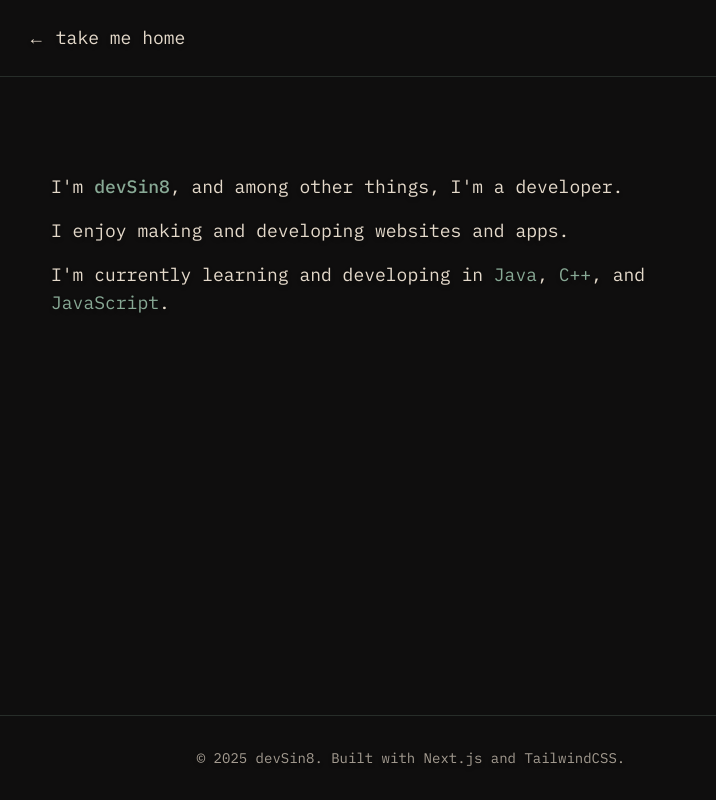
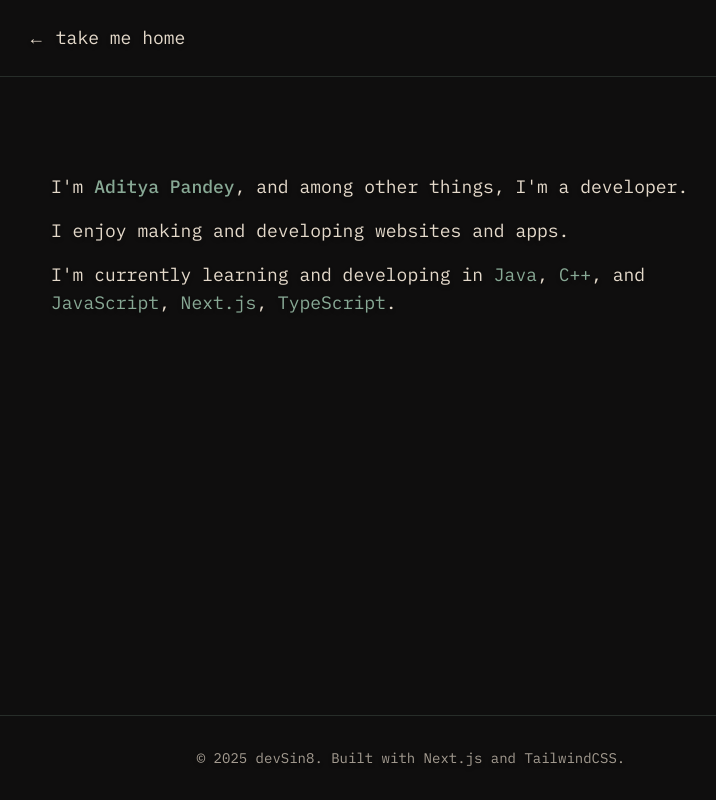
Before and after one commit to devSin8/PortfolioWebsite, a Next.js app: page / in a window 1280 px wide. Shown: the whole page, without its empty margins (229-945 px from the left). Built offline with nearby package versions, Linux system fonts and the light colour scheme.

Commit message:
minor changes

```diff
--- a/app/HomeContent.tsx
+++ b/app/HomeContent.tsx
@@ -24,13 +24,13 @@ export default function HomeContent() {
         className="space-y-4 leading-relaxed"
       >
         <p className="text-base sm:text-lg text-shadow">
-          I'm <span className="text-accent font-medium">devSin8</span>, and among other things, I'm a developer.
+          I'm <span className="text-accent font-medium">Aditya Pandey</span>, and among other things, I'm a developer.
         </p>
         <p className="text-base sm:text-lg text-shadow">
           I enjoy making and developing websites and apps.
         </p>
         <p className="text-base sm:text-lg text-shadow">
-          I'm currently learning and developing in <span className="text-accent">Java</span>, <span className="text-accent">C++</span>, and <span className="text-accent">JavaScript</span>.
+          I'm currently learning and developing in <span className="text-accent">Java</span>, <span className="text-accent">C++</span>, and <span className="text-accent">JavaScript</span>, <span className="text-accent">Next.js</span>, <span className="text-accent">TypeScript</span>.
         </p>
       </motion.div>
     </motion.div>
```
